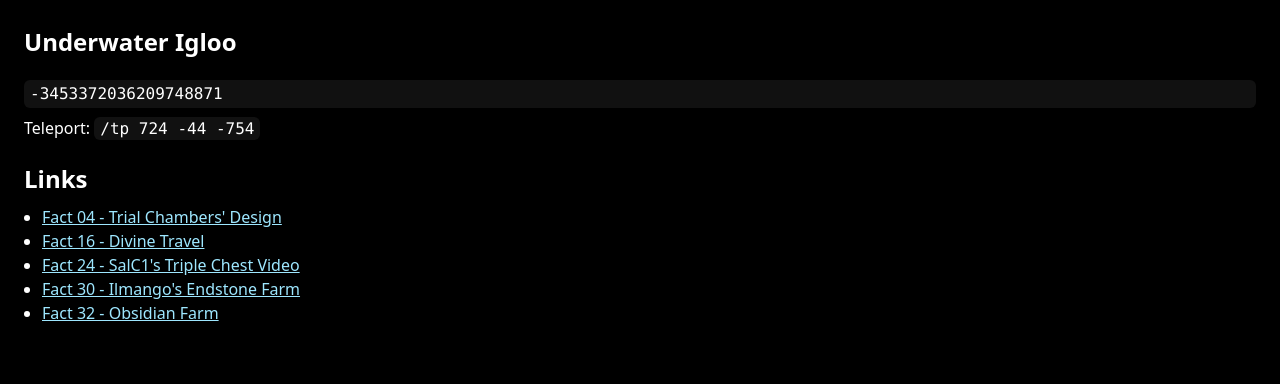
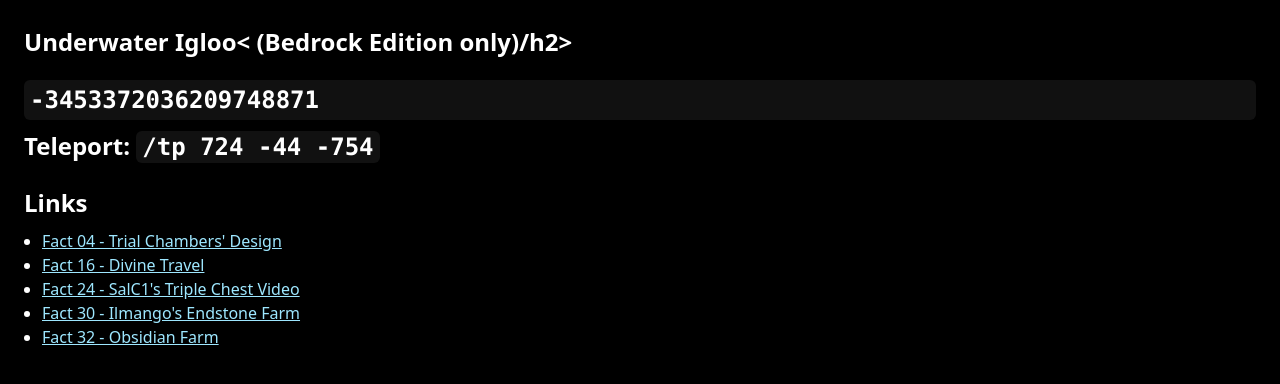
Before and after one commit to GrayHat667/grayhat667.github.io, a plain HTML site: page yt_l_0006_more_info.html in a window 1280 px wide. Drawn offline with Linux system fonts and the light colour scheme.

Commit message:
Update yt_l_0006_more_info.html

```diff
--- a/yt_l_0006_more_info.html
+++ b/yt_l_0006_more_info.html
@@ -29,7 +29,7 @@
   </style>
 </head>
 <body>
-  <h2>Underwater Igloo</h2>
+  <h2>Underwater Igloo< (Bedrock Edition only)/h2>
   <div class="section">
     <div class="mono">-3453372036209748871</div>
     <div style="margin-top:8px;">Teleport: <code>/tp 724 -44 -754</code></div>
```
